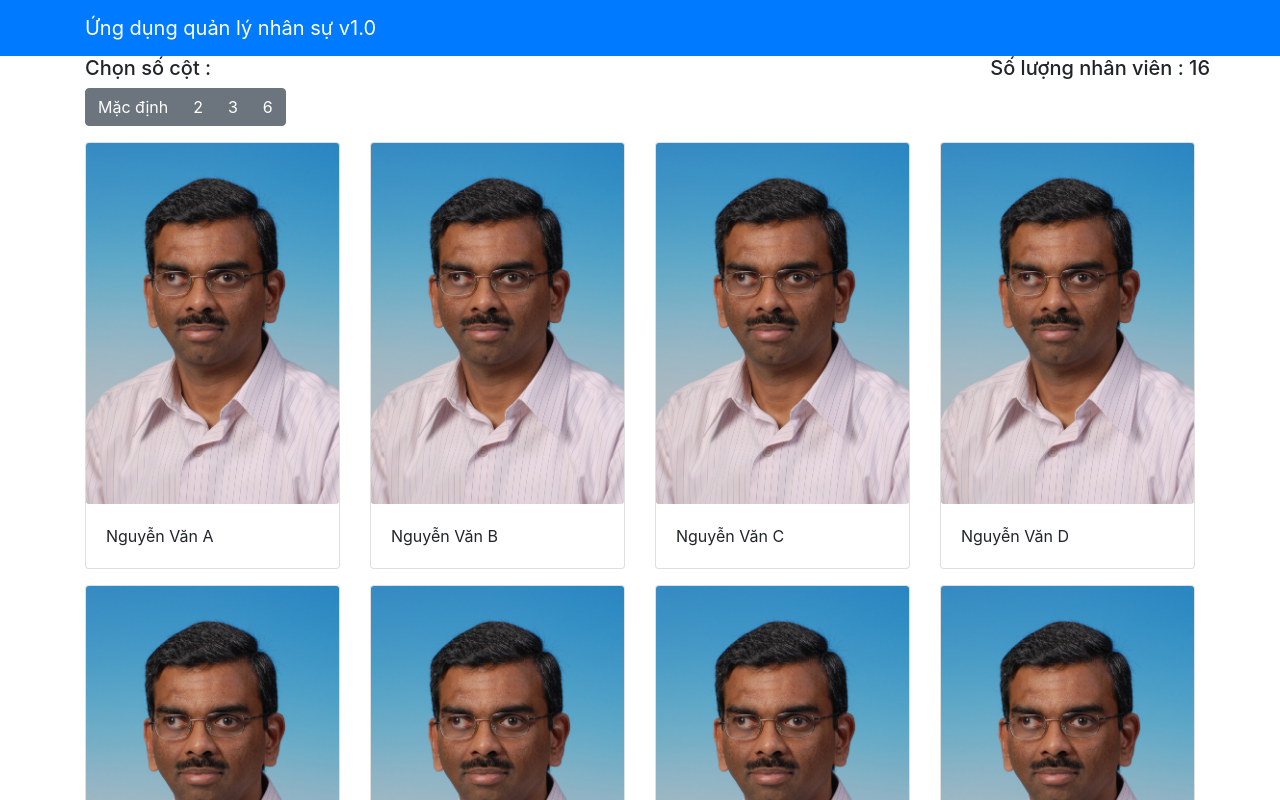
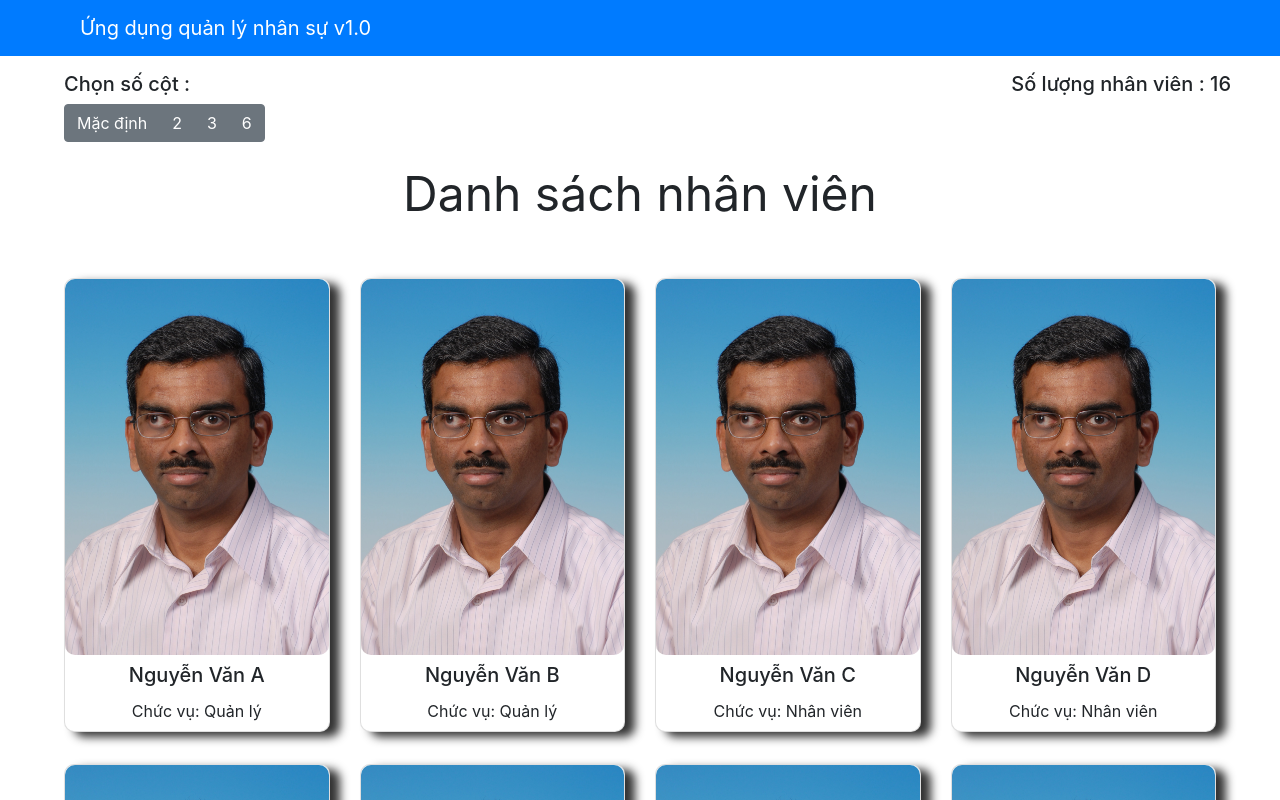
Before and after one commit to quachanhhao1698/Funix_RJS101x_01-A_VN_DN, a React (Create React App) app: page / in a window 1280 px wide. Shown: the top 800 px of the page. Built offline with nearby package versions, Linux system fonts and the light colour scheme.

Commit message:
Update css and fix StaffListComponent.js file

```diff
--- a/src/App.css
+++ b/src/App.css
@@ -1,3 +1,40 @@
-.show{
-    background-color: red;
+body{
+    scroll-behavior: smooth;
 }
+
+.titleStaff{
+    text-align: center;
+    font-size: 3rem;
+    font-weight: 400;
+    margin-top: 1rem;
+
+}
+
+    .card{
+        border-radius: 10px;
+        box-shadow: 10px 5px 10px #333;
+    }
+
+    .cardImage{
+        border-radius: 10px;
+
+    }
+    .cardBody{
+        padding: .5rem;
+        text-align: center;
+    }
+
+
+    @media (min-width: 1200px){
+        .container{
+            max-width: 100%;
+            padding: 0 4rem;
+        }
+    }
+
+    @media (min-width: 768px){
+        .container{
+            max-width: 100%;
+            padding: 0 4rem;
+        }
+    }
--- a/src/components/StaffComponent.js
+++ b/src/components/StaffComponent.js
@@ -14,8 +14,8 @@ class StaffComponent extends Component {
 
         const staffList=this.props.staffs.map((staffs)=> {
             return (
-                <div  key={staffs.id} className=" list col-12 col-md-6 col-lg-4 mt-4">
-                    <Card onClick = {() => this.onStaffSelect(staffs)}>
+                <div key={staffs.id} className=" list col-12 col-md-6 col-lg-4 mt-4">
+                    <Card  onClick = {() => this.onStaffSelect(staffs)}>
                         <CardImg width="100%" src={staffs.image} alt={staffs.name} />
                         <CardBody>
                             <CardTitle >{staffs.name}</CardTitle>
--- a/src/components/StaffListComponent.js
+++ b/src/components/StaffListComponent.js
@@ -1,8 +1,9 @@
 import React,{Component} from "react";
-import {Card,CardImg,CardBody,CardTitle,Button,ButtonGroup,Col,Row,Container} from 'reactstrap';
+import {Card,CardImg,CardBody,CardTitle,Button,ButtonGroup,Col,Row,Container, CardText} from 'reactstrap';
 import StaffDetail from "./StaffDetailComponent";
-import $ from 'jquery';
 import '../App.css';
+import {ROLE} from '../shared/staffs';
+
 
 class StaffList extends Component{
     constructor(props) {
@@ -82,6 +83,23 @@ class StaffList extends Component{
         });
     }
 
+    renderLevel(staffs){
+        let level = staffs.salaryScale;
+        if(staffs != null){
+            if(level > 1){
+                return (
+                    <CardText>Chức vụ: {ROLE.MANAGER_STAFF}</CardText>
+                );
+            }else {
+                return (
+                    <CardText>Chức vụ: {ROLE.NORMAL_STAFF}</CardText>
+                );
+            }
+        }else{
+            return <div></div>
+        }
+    }
+
     render() {
 
         // let classname = 'col-lg-';
@@ -91,6 +109,8 @@ class StaffList extends Component{
 
         const staffList=this.props.staffs.map((staffs)=> {
             return (
+
+
                 <Col
                     key={staffs.id}
                     xs={this.state.selectedClolumn.mobile}
@@ -100,10 +120,11 @@ class StaffList extends Component{
                     // className={classname}
                     >
 
-                    <Card onClick = {() => this.onStaffSelect(staffs)}>
-                        <CardImg width="100%" src={staffs.image} alt={staffs.name} />
-                        <CardBody width="100%">
-                            <CardTitle tag={"hs"}>{staffs.name}</CardTitle>
+                    <Card className={"mt-3 card"} onClick = {() => this.onStaffSelect(staffs)}>
+                        <CardImg className={"cardImage"} width="100%" src={staffs.image} alt={staffs.name} />
+                        <CardBody width="100%" className={"cardBody"}>
+                            <CardTitle>{staffs.name}</CardTitle>
+                            {this.renderLevel(staffs)}
                         </CardBody>
                     </Card>
 
@@ -114,9 +135,9 @@ class StaffList extends Component{
 
 
         return(
-            <Container >
+            <Container className={"mb-3 container"} >
 
-                <Row>
+                <Row className={"mt-3"}>
                      <Col>
                             <h5>Chọn số cột :</h5>
 
@@ -130,12 +151,13 @@ class StaffList extends Component{
                         </Col>
 
 
-
-
                         <h5>Số lượng nhân viên : {countStaffs} </h5>
                 </Row>
 
+                <p className="titleStaff">Danh sách nhân viên</p>
+
                 <Row>
+
                     {staffList}
                 </Row>
 
@@ -143,7 +165,7 @@ class StaffList extends Component{
                     <h5>Bấm vào tên nhân viên để xem thông tin</h5>
                 </Row>
 
-                <Row>
+                <Row id="staff-detail">
                     <StaffDetail selectedStaff={this.state.selectedStaff}/>
                 </Row>
 
```
